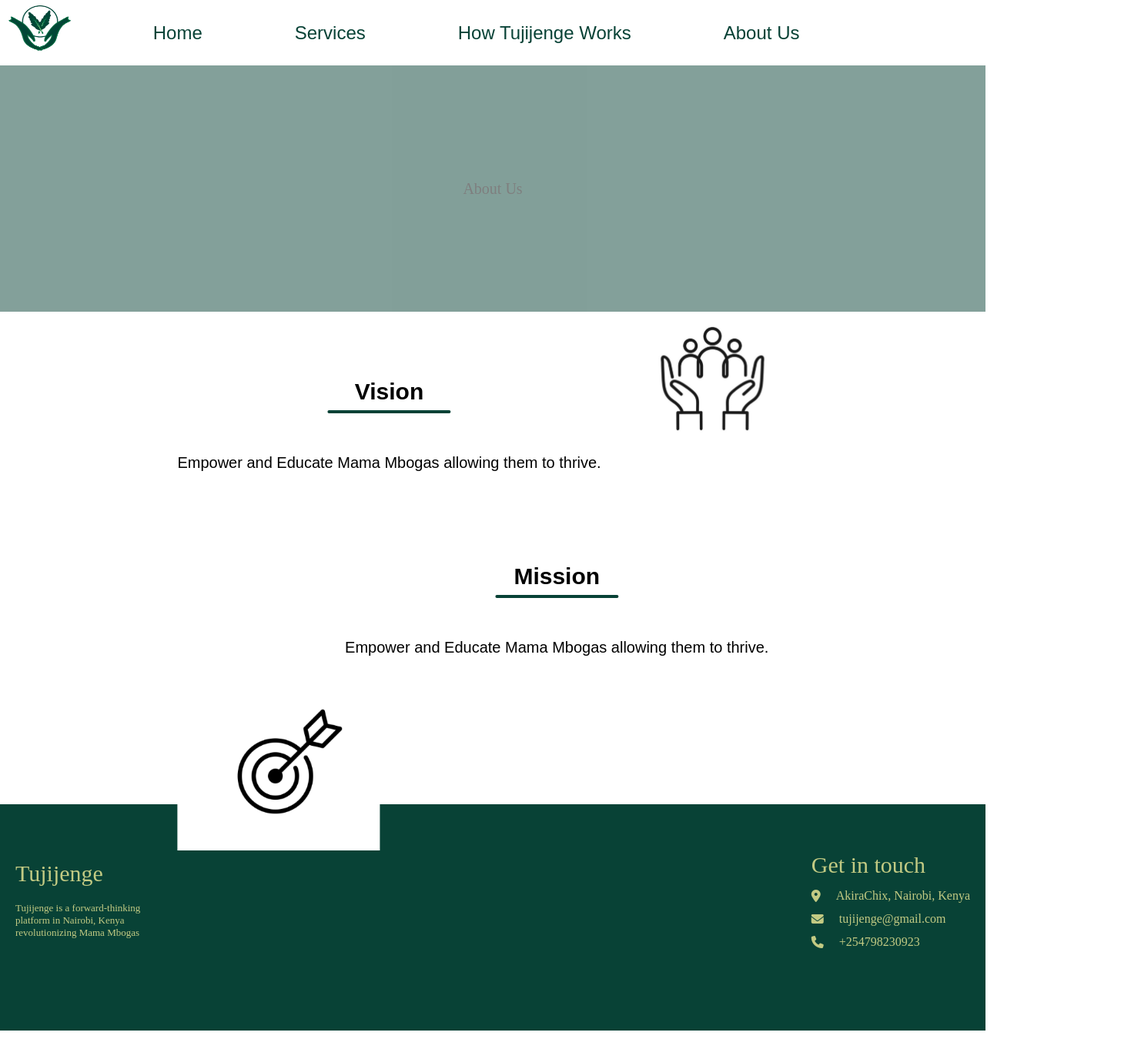
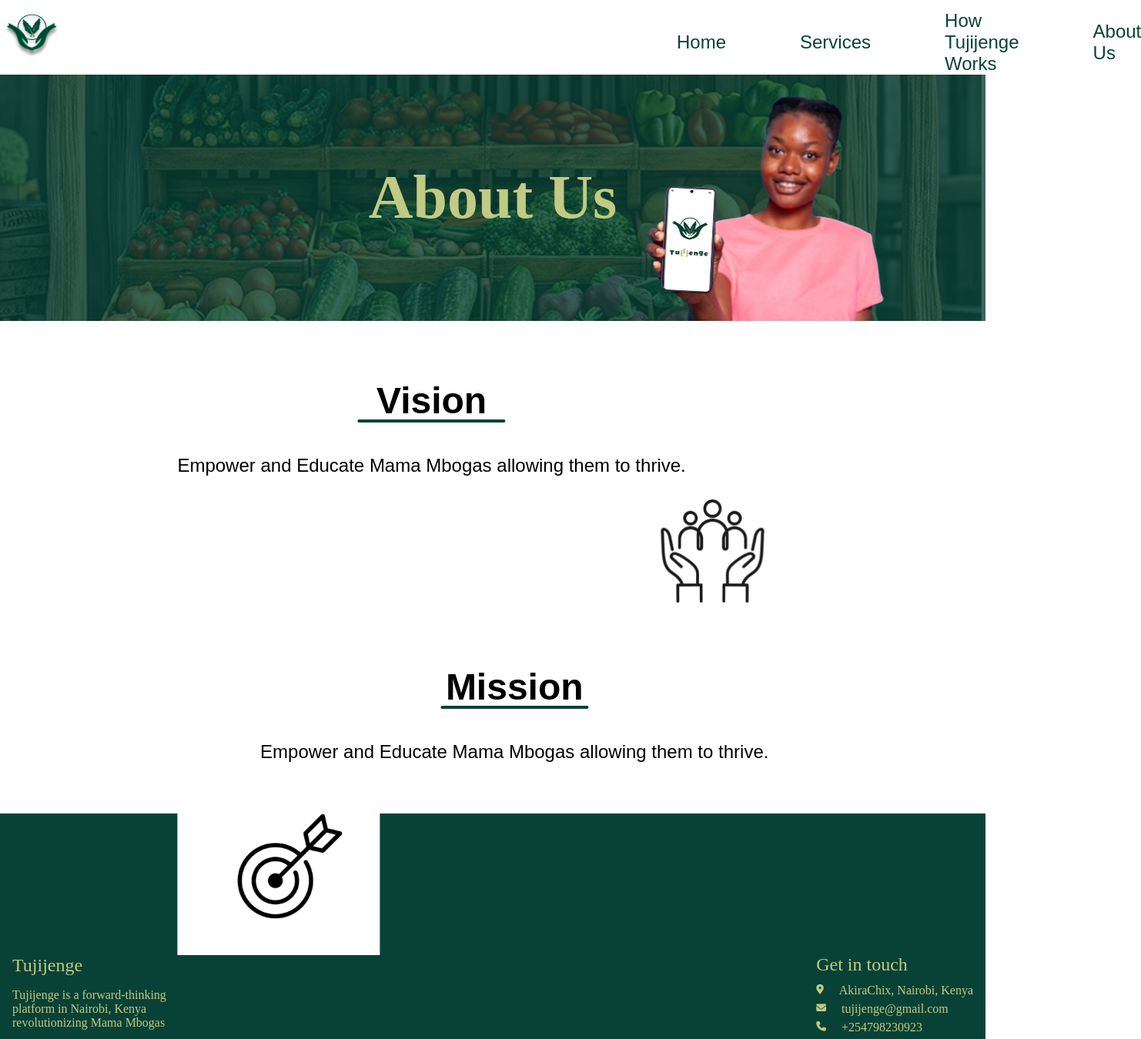
Before and after one commit to arsemagebremichael/Tujijenga_informational_website, a plain HTML site: page aboutUs.html in a window 1280 px wide. Shown: the top 1350 px of the page at 77% size, 1482 px wide, since content can reach past the window. Drawn offline with Linux system fonts and the light colour scheme; a web font is replaced by a local one.

Commit message:
Add styling to the diferent pages

```diff
--- a/aboutUs.html
+++ b/aboutUs.html
@@ -1,18 +1,21 @@
 <!DOCTYPE html>
 <html lang="en">
+
 <head>
   <meta charset="UTF-8">
   <meta name="viewport" content="width=device-width, initial-scale=1.0">
-    <title>Document</title>
+  <title>About Us</title>
   <link rel="stylesheet" href="tujijenge.css">
   <script src="https://kit.fontawesome.com/bbdf563758.js" crossorigin="anonymous"></script>
+  <link rel="icon" type="image/x-icon" href="images/favicon-32x32.png">
 </head>
+
 <body>
   <nav>
     <div class="nav-center">
       <div class="nav-header">
         <div class="image">
-            <img src="fonts-and-images/logo.png" class="logo" alt="logo" />
+          <img src="serviceImg/logo.png" class="logo" alt="logo" />
         </div>
 
         <div class="list">
@@ -32,6 +35,7 @@
           </ul>
         </div>
       </div>
+    </div>
   </nav>
   <main>
     <div class="hero">
@@ -42,7 +46,7 @@
         <div class="vision-text">
           <h1>Vision</h1>
           <div class="underline1"></div>
-      <p>Empower and Educate Mama Mbogas  allowing them to thrive. </p>
+          <p>Empower and Educate Mama Mbogas allowing them to thrive. </p>
         </div>
         <img src="fonts-and-images/vision.png" alt="vision" class="vision-image">
 
@@ -51,7 +55,7 @@
         <div class="mission-text">
           <h1>Mission</h1>
           <div class="underline2"></div>
-      <p>Empower and Educate Mama Mbogas  allowing them to thrive. </p>
+          <p>Empower and Educate Mama Mbogas allowing them to thrive. </p>
         </div>
         <img src="fonts-and-images/mission.png" alt="mission" class="mission-image">
       </div>
@@ -95,4 +99,5 @@
     </div>
   </footer>
 </body>
+
 </html>
--- a/how_it_works.css
+++ b/how_it_works.css
@@ -1,6 +1,7 @@
 body{
     background-image:url(how_tujijenge_works_images/how_it_works.png) ;
     overflow-x: hidden;
+     font-family: 'Plus Jakarta Sans';
     h1{
         margin: 10vh;
         font-size: 3vw;
@@ -13,7 +14,6 @@ body{
 }
 
 .logo{
-    padding: 1vh;
     height: 4rem;
     width: auto;
 }
@@ -49,8 +49,7 @@ body{
 .nav-header{
     display: flex;
     justify-content: space-between;
-    align-items: center;
-    gap: 5em;
+    gap: 50rem;
 }
 .links :hover{
     /* transform: scale(1.1); */
--- a/services.css
+++ b/services.css
@@ -58,6 +58,7 @@ a {
     /* font-weight: 1; */
     font-style: normal;
 }
+
 footer {
     padding-top: 4vh;
     width: 100vw;
@@ -65,7 +66,9 @@ footer {
     font-family: 'Poppins', sans-serif;
     align-items: center;
     p {
-        font-size: small;
+
+    font-size: 100%;
+
     }
 }
 .footer {
@@ -148,7 +151,7 @@ footer {
 }
 
 h1 {
-    font-size: 500%;
+    font-size: 400%;
 }
 
 h1,
@@ -160,12 +163,12 @@ h3 {
 h2 {
     color: #074135;
     text-align: center;
-    font-size: 300%;
+    font-size: xxx-large;
 
 }
 
 h3 {
-    font-size: 200%;
+    font-size: xx-large;
 }
 
 .services {
@@ -175,7 +178,7 @@ h3 {
 }
 
 .serv {
-    width: 20vw;
+    width: 25vw;
     background: #fff;
     padding: 3rem;
     border-radius: 18px;
@@ -194,6 +197,7 @@ h3 {
 }
 .service p{
     color: #074135;
+    font-size: x-large;
 }
 .underline_service {
     width: 15vw;
--- a/style.css
+++ b/style.css
@@ -1,8 +1,9 @@
-body{
+body {
     margin: 0;
     width: 100vw;
     overflow-x: hidden;
 }
+
 @font-face {
     font-family: nunito;
     src: url(fonts/Nunito/Nunito-VariableFont_wght.ttf);
@@ -11,61 +12,58 @@ body{
     font-family: plus;
     src: url(fonts/Plus_Jakarta_Sans/PlusJakartaSans-VariableFont_wght.ttf);
 }
-/*  */
-.logo{
+
+/* Navigation */
+.logo {
     height: 4rem;
     width: auto;
 }
-.nav-center{
+.nav-center {
     display: flex;
-    /* padding: 0.5em 1em; */
     background-color: white;
     height: auto;
 }
-.links{
+.links {
     display: flex;
     gap: 6em;
-    list-style-type:none ;
+    list-style-type: none;
 }
-.links li{
+.links li {
     margin: auto;
 }
-.links li a{
+.links li a {
     text-decoration: none;
     color: #084236;
     cursor: pointer;
     display: flex;
     justify-content: space-between;
     align-items: center;
-    /* padding: 0.5em 1em; */
     font-size: 24px;
-    /* font-family: ; */
 }
-.nav-header{
+.nav-header {
     display: flex;
     justify-content: space-between;
-
     gap: 50rem;
 }
-.links :hover{
-    /* transform: scale(1.1); */
+.links :hover {
     color: #C2CA83;
 }
-a{
+a {
     font-family: "Nunito", sans-serif;
     font-optical-sizing: auto;
-    /* font-weight: 1; */
     font-style: normal;
 }
-/*  */
-.hero_page{
+
+/* Hero Section */
+.hero_page {
     background-image: linear-gradient(rgba(52, 116, 46, 0.5), rgba(40, 56, 20, 0.5)), url('images/cabbage.png');
     height: 100vh;
     width: 100vw;
     background-repeat: no-repeat;
     background-size: cover;
+}
 
-    h1{
+.hero_page h1 {
     margin: auto;
     text-align: center;
     padding-top: 20vh;
@@ -75,7 +73,7 @@ a{
     font-family: plus;
     font-weight: normal;
 }
-    button{
+.hero_page button {
     text-align: center;
     background-color: #C2CA83;
     color: #084236;
@@ -91,15 +89,12 @@ a{
     gap: 1vw;
     cursor: pointer;
 }
-
-
-
-}
-.hero_page button:hover{
+.hero_page button:hover {
     background-color: #084236;
     color: wheat;
 }
-/* pop up */
+
+/* Pop up */
 .popup {
     display: none;
     position: fixed;
@@ -111,7 +106,6 @@ a{
     background-color: #113f36;
     z-index: 10;
 }
-
 .popuptext {
     background-color: white;
     padding: 20px;
@@ -123,15 +117,18 @@ a{
     transform: translate(-50%, -50%);
     z-index: 11;
 }
-/*  */
-.tujijenge{
 
+/* Tujijenge Section */
+.tujijenge {
     display: flex;
     justify-content: center;
 }
-.make_us_different{
+
+/* Make Us Different Section */
+.make_us_different {
     padding-bottom: 15vh;
- h2{
+}
+.make_us_different h2 {
     padding-top: 10vh;
     font-size: xxx-large;
     color: #084236;
@@ -139,7 +136,7 @@ a{
     display: flex;
     justify-content: center;
 }
- p{
+.make_us_different p {
     margin: auto;
     width: 50vw;
     font-size: x-large;
@@ -147,28 +144,22 @@ a{
     font-family: nunito;
     color: #084236;
     padding-bottom: 10vh;
-    /* display: flex;
-    justify-content: center; */
-
-
 }
- hr{
+.make_us_different hr {
     margin-left: 10vw;
-    justify-content:flex-start;
+    justify-content: flex-start;
     height: 5px;
     background-color: #084236;
 }
- h3{
+.make_us_different h3 {
     margin-left: 10vw;
     align-items: center;
     font-size: xx-large;
     color: #084236;
     font-family: plus;
     gap: 5vw;
-
 }
-
- button{
+.make_us_different button {
     text-align: center;
     background-color: #C2CA83;
     color: #084236;
@@ -182,55 +173,55 @@ a{
     align-items: center;
     gap: 1vw;
 }
-}
-.services{
+
+/* Services */
+.services {
     padding-top: 5vw;
     width: 70vw;
     display: flex;
     justify-content: space-between;
     align-items: center;
     padding-left: 10vw;
-    img{
+}
+.services img {
     right: 0;
     width: 10vw;
     border: #084236 1px solid;
     border-radius: 1vw;
 }
-}
-
-#mockup{
+#mockup {
     position: absolute;
     right: 10vw;
     margin-top: -40vh;
 }
-.sevice{
+.sevice {
     width: 20vw;
-   img{
+}
+.sevice img {
     width: 5vw;
     border: transparent;
 }
-}
-.specific_service{
+.specific_service {
     align-items: center;
     width: 20vw;
     vertical-align: middle;
+}
 
-}
-.foot{
+/* Footer and foot section */
+.foot {
     gap: 2vw;
     display: flex;
     align-items: center;
-    h3{
+}
+.foot h3 {
     padding-top: 3vh;
 }
-    img{
+.foot img {
     width: 30vw;
 }
 
-}
-
-/* new */
-.underline{
+/* Underline Animation */
+.underline {
     width: 0px;
     height: 4px;
     background: #084236;
@@ -239,30 +230,27 @@ a{
     animation: growUnderline 0.6s ease-out forwards;
     animation-delay: 0.3s;
 }
-
 @keyframes growUnderline {
-    from{
+    from {
         width: 0;
         opacity: 0;
     }
-    to{
+    to {
         width: 25vw;
         opacity: 1;
     }
 }
 
-
-/* footer */
-
+/* Footer */
 footer {
     padding-top: 4vh;
     width: 100vw;
     background-color: #084236;
     font-family: 'Poppins', sans-serif;
     align-items: center;
-    p {
-        font-size: small;
 }
+footer p {
+    font-size: 100%;
 }
 .footer {
     display: flex;
@@ -271,20 +259,14 @@ footer {
     padding: 0 1em;
     margin: auto;
     padding-bottom: 2em;
-    /* background-color: #084236; */
     color: white;
     font-family: nunito;
     align-items: center;
 }
 .contacts {
-    /* margin-top: 2; */
-    /* text-align: right; */
     margin-right: 10rem;
-    i {
-        color: white;
 }
-}
-.contacts h6{
+.contacts h6 {
     font-size: 1.5rem;
     font-weight: 400;
     margin-bottom: 1rem;
@@ -301,26 +283,21 @@ footer {
     gap: 1.5rem;
     line-height: 1.5em;
     color: #C2CA83;
-
-    a {
 }
-    p {
+#socials p {
     font-size: medium;
 }
-    h6{
+#socials h6 {
     font-size: 1.5rem;
     margin-bottom: 10px;
     font-weight: 400;
 }
-}
-.icons{
+.icons {
     display: flex;
     gap: 20px;
     align-items: center;
     margin: 0 auto;
-    i{
+}
+.icons i {
     font-size: 0.8rem;
 }
-}
-
-/*  */
--- a/tujijenge.css
+++ b/tujijenge.css
@@ -2,82 +2,69 @@
     margin: 0;
     padding: 0;
     box-sizing: border-box;
-    font-size: 20px;
-    /* overflow-x: hidden; */
+
 }
 body{
     overflow-x: hidden;
 }
-.logo{
+.logo {
     height: 4rem;
     width: auto;
 }
-
-.nav-center{
+.nav-center {
     display: flex;
-    /* padding: 0.5em 1em; */
     background-color: white;
     height: auto;
 }
-
-.links{
+.links {
     display: flex;
     gap: 6em;
-    list-style-type:none ;
-
-
+    list-style-type: none;
 }
-.links li{
+.links li {
     margin: auto;
 }
-.links li a{
+.links li a {
     text-decoration: none;
     color: #084236;
     cursor: pointer;
     display: flex;
     justify-content: space-between;
     align-items: center;
-    /* padding: 0.5em 1em; */
     font-size: 24px;
-    /* font-family: ; */
-
-
 }
-
-.nav-header{
+.nav-header {
     display: flex;
+    margin:1% 0 0 0;
     justify-content: space-between;
-    align-items: center;
-    gap: 5em;
-
+    gap: 50rem;
 }
-.links :hover{
-    /* transform: scale(1.1); */
+.links :hover {
     color: #C2CA83;
-
 }
-
-a{
+a {
     font-family: "Nunito", sans-serif;
     font-optical-sizing: auto;
-    /* font-weight: 1; */
     font-style: normal;
-  }
-
+}
 
 .hero{
     display: flex;
     justify-content: center;
-    align-items: center;
-    background-image: url();
+  align-items: center;
+    background-image: url(how_tujijenge_works_images/how_it_works.png);
     background-size: cover;
-    background: no-repeat;
     background-position: center;
+    width:100vw;
     height: 40vh;
-    background-color: #084236;
-    opacity: 50%;
 
 
+
+}
+.hero p{
+font-size: 500%;
+color:#C2CA83;
+font-weight: bold;
 }
 .vision-image{
     width: auto;
@@ -98,7 +85,7 @@ a{
 }
 .mission h1{
     /* text-align: center; */
-    font-size: 30px;
+    font-size: xxx-large;
     font-family: "Nunito", sans-serif;
     font-weight: 700;
     font-style: normal;
@@ -112,13 +99,13 @@ a{
 }
 .vision h1{
     text-align: center;
-    font-size: 30px;
+    font-size: xxx-large;
     font-family: "Nunito", sans-serif;
     font-weight: 700;
     font-style: normal;
 }
 .mission-text{
-    font-size: 18px;
+    font-size: x-large;
     font-family: "Nunito", sans-serif;
     font-weight: 400;
     font-style: normal;
@@ -132,7 +119,7 @@ a{
     justify-content: center;
 }
 .vision-text{
-    font-size: 18px;
+    font-size: x-large;
     font-family: "Nunito", sans-serif;
     font-weight: 400;
     font-style: normal;
@@ -163,7 +150,8 @@ section{
     color: white;
     align-items: center;
     p {
-        font-size: small;
+     font-size: 100%;
+
     }
 }
 .footer {
```
Also changed, not shown: how_it_works.html (+5 -2 lines), index.html (+5 -3 lines), services.html (+2 -1 lines). Lines whose indentation alone changed are shown as unchanged.
